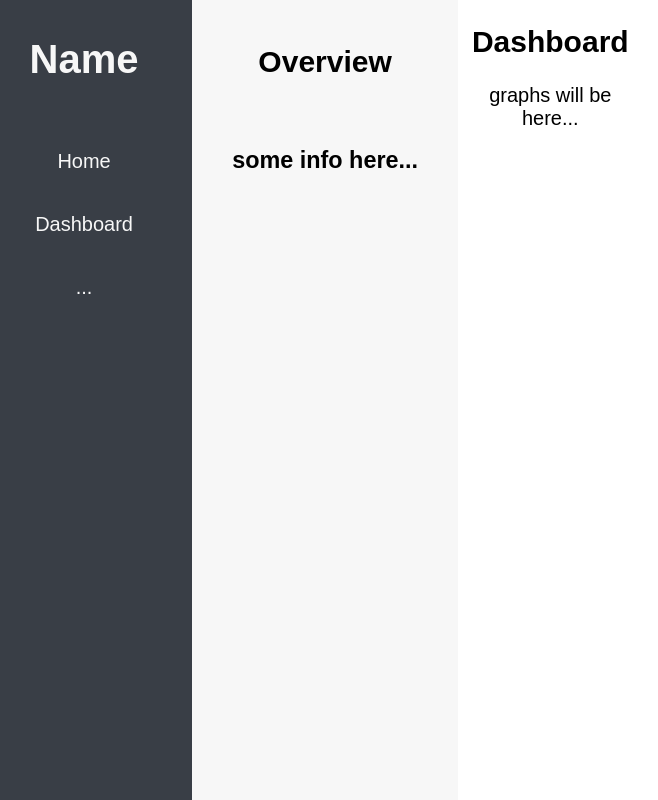
After one commit to Preetam-Jain/capstone, a Python web app: template Flask_Test/board/templates/pages/dashboard.html in a window 1280 px wide. The commit adds this page. Shown: the whole page, without its empty margins (24-682 px from the left). Run offline with Jinja, Linux system fonts and the light colour scheme; the template is opened without the code that fills it, so the values that code supplies are empty.

Commit message:
made some changes to css file

```diff
--- a/Flask_Test/board/static/styles.css
+++ b/Flask_Test/board/static/styles.css
@@ -38,7 +38,7 @@
     display: flex;
     background-color: #F7F7F7;
     flex-direction: column;
-    padding: 50px 40px;
+    padding: 0 40px;
   }
 
   .overview-section h2 {
@@ -51,23 +51,43 @@
     justify-content: flex-start;
     width: 100%;
     padding: 1px;
+    text-decoration: none;
+
   }
 
-  .nav-item a {
+  .nav-list a {
     text-decoration: none;
     color: #F7F7F7;
-    padding: 20px;
   }
 
+
+
+
   .nav-item {
+    text-decoration: none;
+    color: #F7F7F7;
     padding: 20px;
     border-radius: 10px;
   }
 
+  .nav-item:visited {
+    color: black;
+    text-decoration: none;
+  }
+
+  .nav-item li {
+    padding: 20px; /* */
+  }
+
   .nav-item:hover {
-    background-color: #F7F7F7;
+    background-color: #F7F7F7 ;
+    color:black;
+  }
 
-  }
+
+
+
+
 
 
 
--- a/Flask_Test/board/templates/_navigation.html
+++ b/Flask_Test/board/templates/_navigation.html
@@ -1,7 +1,7 @@
 <nav>
     <ul class="nav-list">
       <li class="nav-item"><a href="{{ url_for('pages.home') }}">Home</a></li>
-      <li class="nav-item"><a href="{{ url_for('pages.about') }}">Dashboard</a></li>
+      <li class="nav-item"><a href="{{ url_for('pages.dashboard') }}">Dashboard</a></li>
       <li class="nav-item"><a href="{{ url_for('pages.about') }}">...</a></li>
     </ul>
   </nav>
--- /dev/null
+++ b/Flask_Test/board/templates/pages/dashboard.html
@@ -0,0 +1,9 @@
+{% extends 'base.html' %}
+
+{% block header %}
+  <h2>{% block title %}Dashboard{% endblock title %}</h2>
+{% endblock header %}
+
+{% block content %}
+  <p>graphs will be here...</p>
+{% endblock content %}
```
